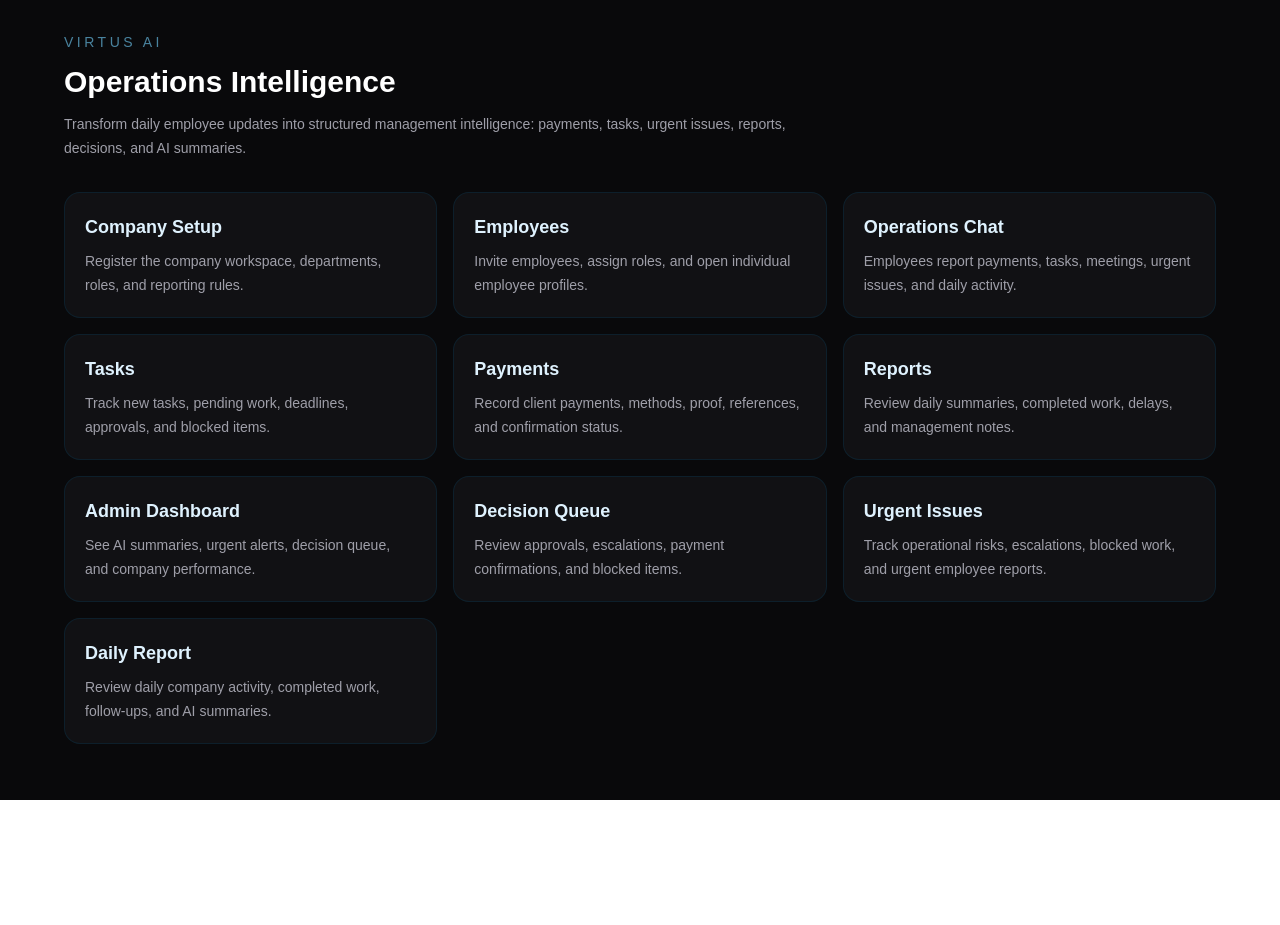
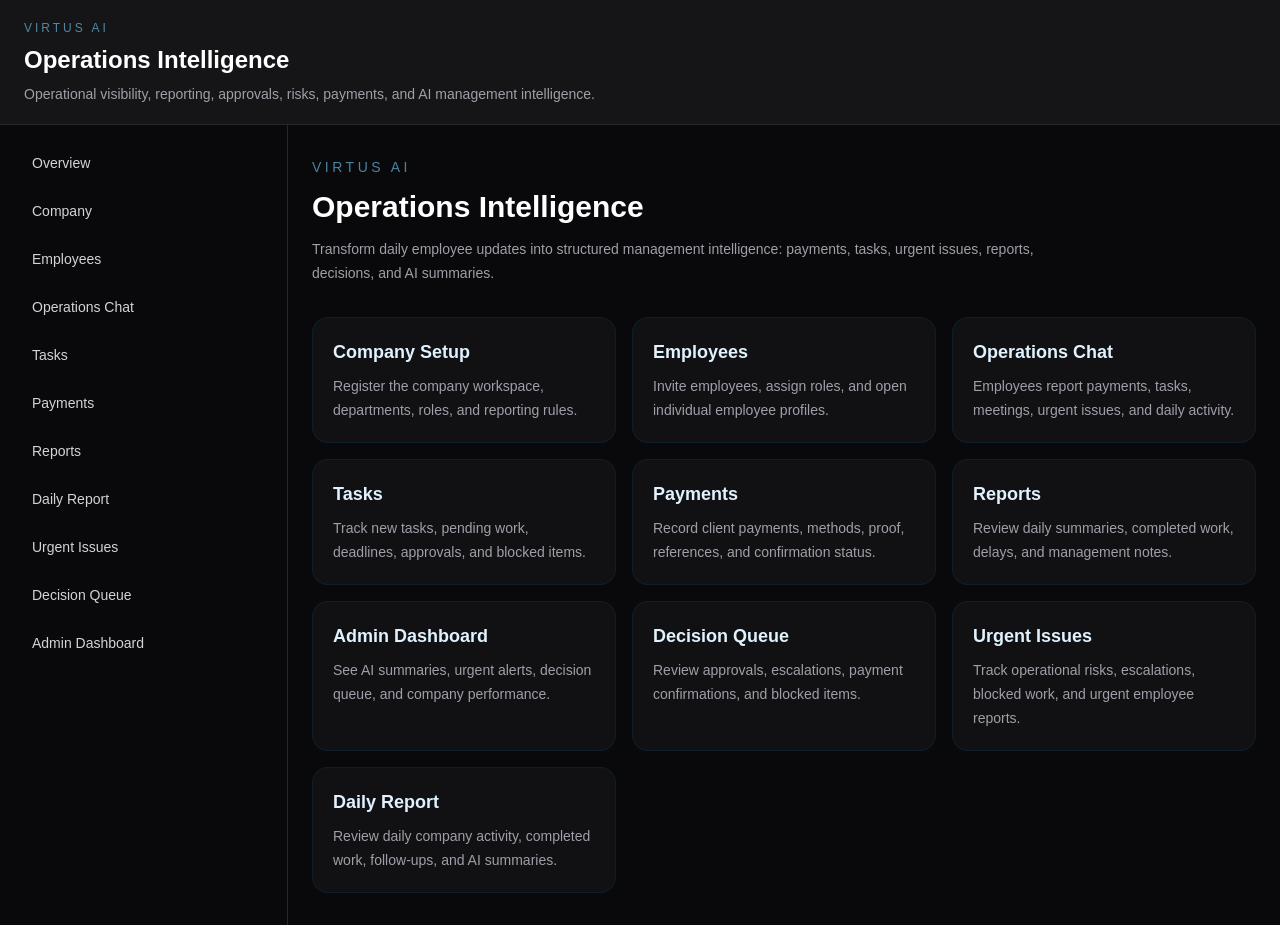
Before and after one commit to SirSebastian-ux/virtus.ai, a Next.js app: page /operations in a window 1280 px wide. Before the commit the page ends 800 px from the top, so only its background shows below. Built offline with nearby package versions, Linux system fonts and the light colour scheme.

Commit message:
Add shared Operations Intelligence layout

```diff
--- a/app/operations/admin/page.js
+++ b/app/operations/admin/page.js
@@ -39,13 +39,8 @@
 
 export default function OperationsAdminPage() {
   return (
-    <main className="min-h-screen bg-zinc-950 px-6 py-8 text-zinc-100">
-      <section className="mx-auto max-w-7xl">
-        <a href="/operations" className="text-sm text-sky-300 hover:text-sky-200">
-          Back to Operations
-        </a>
-
-        <div className="mt-6 rounded-3xl border border-sky-900/25 bg-zinc-900/60 p-6">
+    <section className="px-6 py-8">
+      <div className="rounded-3xl border border-sky-900/25 bg-zinc-900/60 p-6">
           <p className="text-sm font-medium uppercase tracking-[0.22em] text-sky-300/60">
             Operations Intelligence
           </p>
@@ -144,8 +139,7 @@
               </div>
             </section>
           </div>
-        </div>
-      </section>
-    </main>
+      </div>
+    </section>
   );
 }
--- a/app/operations/chat/page.js
+++ b/app/operations/chat/page.js
@@ -7,13 +7,7 @@
   ];
 
   return (
-    <main className="min-h-screen bg-zinc-950 px-6 py-8 text-zinc-100">
-      <section className="mx-auto max-w-6xl">
-        <a href="/operations" className="text-sm text-sky-300 hover:text-sky-200">
-          Back to Operations
-        </a>
-
-        <div className="mt-6 grid gap-6 lg:grid-cols-[1.3fr_0.7fr]">
+    <section className="px-6 py-8">        <div className="mt-6 grid gap-6 lg:grid-cols-[1.3fr_0.7fr]">
           <section className="rounded-3xl border border-sky-900/25 bg-zinc-900/60 p-6">
             <p className="text-sm font-medium uppercase tracking-[0.22em] text-sky-300/60">
               Employee Operations Chat
@@ -61,7 +55,6 @@
             </div>
           </aside>
         </div>
-      </section>
-    </main>
+    </section>
   );
 }
--- a/app/operations/daily-report/page.js
+++ b/app/operations/daily-report/page.js
@@ -17,13 +17,8 @@
 
 export default function OperationsDailyReportPage() {
   return (
-    <main className="min-h-screen bg-zinc-950 px-6 py-8 text-zinc-100">
-      <section className="mx-auto max-w-7xl">
-        <a href="/operations/admin" className="text-sm text-sky-300 hover:text-sky-200">
-          Back to Admin Dashboard
-        </a>
-
-        <div className="mt-6 rounded-3xl border border-sky-900/25 bg-zinc-900/60 p-6">
+    <section className="px-6 py-8">
+      <div className="rounded-3xl border border-sky-900/25 bg-zinc-900/60 p-6">
           <p className="text-sm font-medium uppercase tracking-[0.22em] text-sky-300/60">
             Daily Intelligence
           </p>
@@ -83,8 +78,7 @@
               </div>
             </section>
           </div>
-        </div>
-      </section>
-    </main>
+      </div>
+    </section>
   );
 }
--- a/app/operations/decisions/page.js
+++ b/app/operations/decisions/page.js
@@ -16,13 +16,8 @@
 
 export default function OperationsDecisionQueuePage() {
   return (
-    <main className="min-h-screen bg-zinc-950 px-6 py-8 text-zinc-100">
-      <section className="mx-auto max-w-7xl">
-        <a href="/operations/admin" className="text-sm text-sky-300 hover:text-sky-200">
-          Back to Admin Dashboard
-        </a>
-
-        <div className="mt-6 rounded-3xl border border-sky-900/25 bg-zinc-900/60 p-6">
+    <section className="px-6 py-8">
+      <div className="rounded-3xl border border-sky-900/25 bg-zinc-900/60 p-6">
           <p className="text-sm font-medium uppercase tracking-[0.22em] text-sky-300/60">
             Management Action
           </p>
@@ -82,8 +77,7 @@
               </div>
             </section>
           </div>
-        </div>
-      </section>
-    </main>
+      </div>
+    </section>
   );
 }
--- /dev/null
+++ b/app/operations/layout.js
@@ -0,0 +1,59 @@
+import Link from "next/link";
+
+const navigation = [
+  { label: "Overview", href: "/operations" },
+  { label: "Company", href: "/operations/company" },
+  { label: "Employees", href: "/operations/employees" },
+  { label: "Operations Chat", href: "/operations/chat" },
+  { label: "Tasks", href: "/operations/tasks" },
+  { label: "Payments", href: "/operations/payments" },
+  { label: "Reports", href: "/operations/reports" },
+  { label: "Daily Report", href: "/operations/daily-report" },
+  { label: "Urgent Issues", href: "/operations/urgent" },
+  { label: "Decision Queue", href: "/operations/decisions" },
+  { label: "Admin Dashboard", href: "/operations/admin" },
+];
+
+export default function OperationsLayout({ children }) {
+  return (
+    <div className="min-h-screen bg-zinc-950 text-zinc-100">
+      <header className="border-b border-zinc-800 bg-zinc-900/80">
+        <div className="mx-auto max-w-7xl px-6 py-5">
+          <p className="text-xs uppercase tracking-[0.25em] text-sky-300/60">
+            Virtus AI
+          </p>
+
+          <h1 className="mt-2 text-2xl font-semibold text-white">
+            Operations Intelligence
+          </h1>
+
+          <p className="mt-2 text-sm text-zinc-400">
+            Operational visibility, reporting, approvals, risks, payments, and AI management intelligence.
+          </p>
+        </div>
+      </header>
+
+      <div className="mx-auto flex max-w-7xl">
+        <aside className="hidden w-72 shrink-0 border-r border-zinc-800 xl:block">
+          <nav className="p-4">
+            <div className="space-y-1">
+              {navigation.map((item) => (
+                <Link
+                  key={item.href}
+                  href={item.href}
+                  className="block rounded-xl px-4 py-3 text-sm text-zinc-300 transition hover:bg-zinc-900 hover:text-white"
+                >
+                  {item.label}
+                </Link>
+              ))}
+            </div>
+          </nav>
+        </aside>
+
+        <main className="flex-1">
+          {children}
+        </main>
+      </div>
+    </div>
+  );
+}
--- a/app/operations/page.js
+++ b/app/operations/page.js
@@ -53,8 +53,7 @@
   ];
 
   return (
-    <main className="min-h-screen bg-zinc-950 px-6 py-8 text-zinc-100">
-      <section className="mx-auto max-w-6xl">
+    <section className="px-6 py-8">
         <p className="text-sm font-medium uppercase tracking-[0.25em] text-sky-300/60">
           Virtus AI
         </p>
@@ -80,7 +79,6 @@
             </a>
           ))}
         </div>
-      </section>
-    </main>
+    </section>
   );
 }
--- a/app/operations/payments/page.js
+++ b/app/operations/payments/page.js
@@ -13,13 +13,7 @@
   const methods = ["Bank deposit", "Cash", "e-Mola", "M-Pesa", "Card", "Other"];
 
   return (
-    <main className="min-h-screen bg-zinc-950 px-6 py-8 text-zinc-100">
-      <section className="mx-auto max-w-6xl">
-        <a href="/operations" className="text-sm text-sky-300 hover:text-sky-200">
-          Back to Operations
-        </a>
-
-        <div className="mt-6 grid gap-6 lg:grid-cols-[0.9fr_1.1fr]">
+    <section className="px-6 py-8">        <div className="mt-6 grid gap-6 lg:grid-cols-[0.9fr_1.1fr]">
           <section className="rounded-3xl border border-sky-900/25 bg-zinc-900/60 p-6">
             <p className="text-sm font-medium uppercase tracking-[0.22em] text-sky-300/60">
               Payment Intelligence
@@ -68,7 +62,6 @@
             </div>
           </section>
         </div>
-      </section>
-    </main>
+    </section>
   );
 }
--- a/app/operations/reports/page.js
+++ b/app/operations/reports/page.js
@@ -12,13 +12,7 @@
   ];
 
   return (
-    <main className="min-h-screen bg-zinc-950 px-6 py-8 text-zinc-100">
-      <section className="mx-auto max-w-6xl">
-        <a href="/operations" className="text-sm text-sky-300 hover:text-sky-200">
-          Back to Operations
-        </a>
-
-        <div className="mt-6 rounded-3xl border border-sky-900/25 bg-zinc-900/60 p-6">
+    <section className="px-6 py-8">        <div className="mt-6 rounded-3xl border border-sky-900/25 bg-zinc-900/60 p-6">
           <p className="text-sm font-medium uppercase tracking-[0.22em] text-sky-300/60">
             Management Reporting
           </p>
@@ -48,7 +42,6 @@
             </p>
           </div>
         </div>
-      </section>
-    </main>
+    </section>
   );
 }
--- a/app/operations/tasks/page.js
+++ b/app/operations/tasks/page.js
@@ -22,13 +22,7 @@
   ];
 
   return (
-    <main className="min-h-screen bg-zinc-950 px-6 py-8 text-zinc-100">
-      <section className="mx-auto max-w-6xl">
-        <a href="/operations" className="text-sm text-sky-300 hover:text-sky-200">
-          Back to Operations
-        </a>
-
-        <div className="mt-6 grid gap-6 lg:grid-cols-[0.9fr_1.1fr]">
+    <section className="px-6 py-8">        <div className="mt-6 grid gap-6 lg:grid-cols-[0.9fr_1.1fr]">
           <section className="rounded-3xl border border-sky-900/25 bg-zinc-900/60 p-6">
             <p className="text-sm font-medium uppercase tracking-[0.22em] text-sky-300/60">
               Accountability System
@@ -74,7 +68,6 @@
             </div>
           </section>
         </div>
-      </section>
-    </main>
+    </section>
   );
 }
--- a/app/operations/urgent/page.js
+++ b/app/operations/urgent/page.js
@@ -16,13 +16,8 @@
 
 export default function OperationsUrgentIssuesPage() {
   return (
-    <main className="min-h-screen bg-zinc-950 px-6 py-8 text-zinc-100">
-      <section className="mx-auto max-w-7xl">
-        <a href="/operations/admin" className="text-sm text-sky-300 hover:text-sky-200">
-          Back to Admin Dashboard
-        </a>
-
-        <div className="mt-6 rounded-3xl border border-sky-900/25 bg-zinc-900/60 p-6">
+    <section className="px-6 py-8">
+      <div className="rounded-3xl border border-sky-900/25 bg-zinc-900/60 p-6">
           <p className="text-sm font-medium uppercase tracking-[0.22em] text-sky-300/60">
             Operational Risk
           </p>
@@ -82,8 +77,7 @@
               </div>
             </section>
           </div>
-        </div>
-      </section>
-    </main>
+      </div>
+    </section>
   );
 }
```
